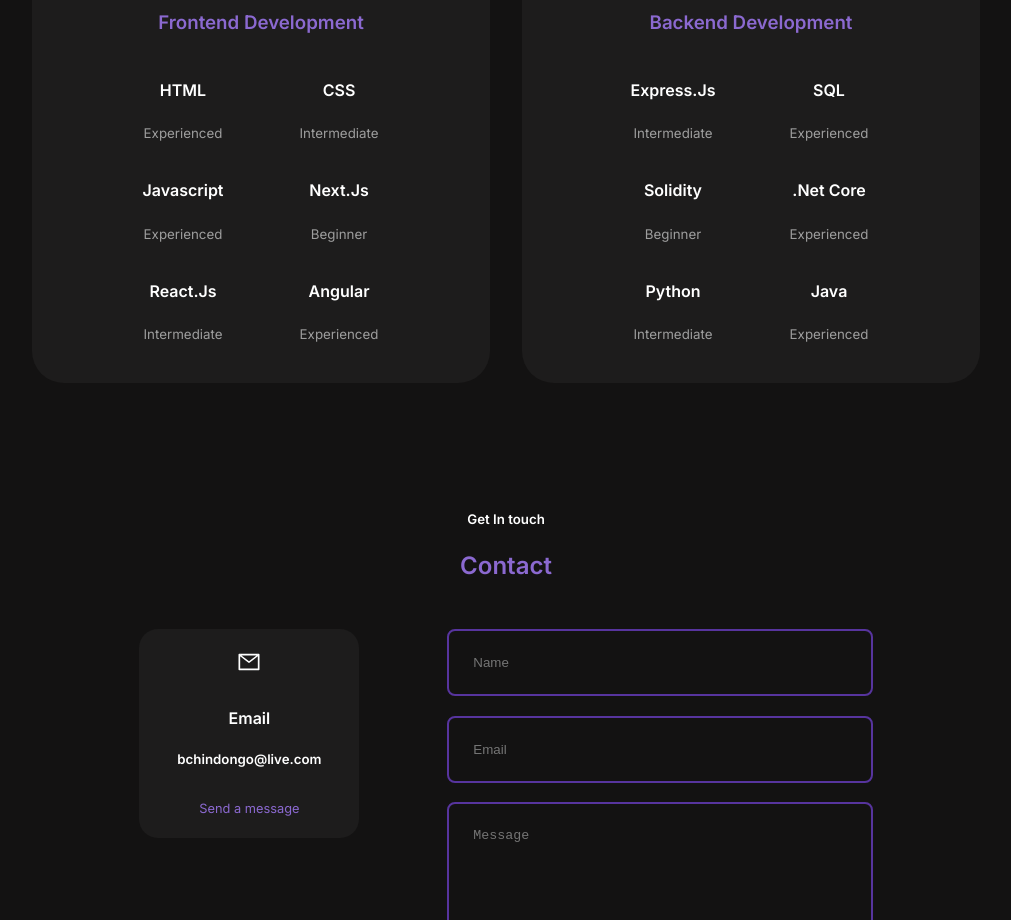
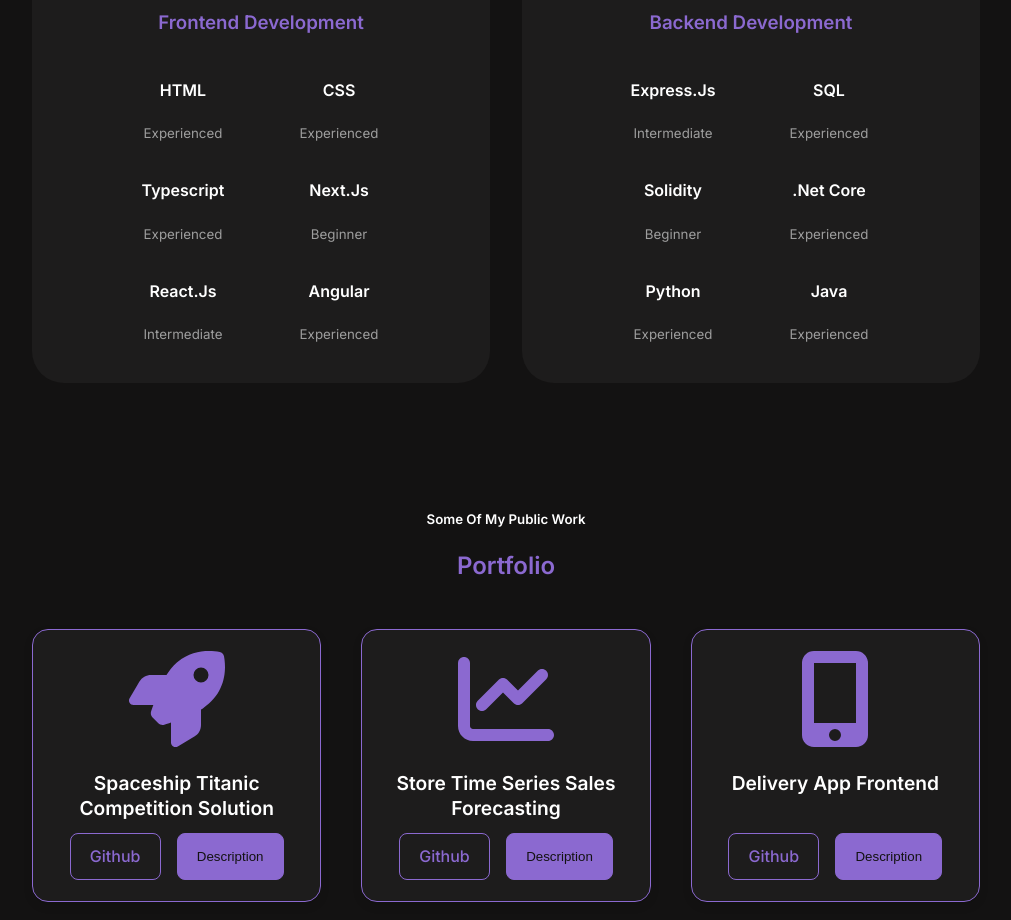
Before and after one commit to BupeChindongo/react-personal-website, a React (Create React App) app: page / in a window 1280 px wide. Shown: the part 1880-2800 px from the top of the page, without its empty margins (134-1145 px from the left). Built offline with nearby package versions, Linux system fonts and the light colour scheme.

Commit message:
Portfolio reintroduced, 2024 information updates.

```diff
--- a/package.json
+++ b/package.json
@@ -4,6 +4,9 @@
   "private": true,
   "dependencies": {
     "@emailjs/browser": "^3.10.0",
+    "@fortawesome/fontawesome-svg-core": "^6.6.0",
+    "@fortawesome/free-solid-svg-icons": "^6.6.0",
+    "@fortawesome/react-fontawesome": "^0.2.2",
     "@testing-library/jest-dom": "^5.16.5",
     "@testing-library/react": "^13.4.0",
     "@testing-library/user-event": "^13.5.0",
--- a/src/App.jsx
+++ b/src/App.jsx
@@ -2,7 +2,7 @@ import React from 'react'
 import NavBar from './components/NavBar/NavBar'
 import Footer from './components/Footer/Footer'
 import About from './components/About/About'
-// import Portfolio from './components/Portfolio/Portfolio'
+import Portfolio from './components/Portfolio/Portfolio'
 import Contact from './components/Contact/Contact'
 import Header from './components/Header/Header'
 import Experience from './components/Experience/Experience'
@@ -14,7 +14,7 @@ const App = () => {
             <NavBar />
             <About />
             <Experience />
-            {/* <Portfolio /> */}
+            <Portfolio />
             <Contact />
             <Footer />
         </>
--- a/src/components/Experience/Experience.jsx
+++ b/src/components/Experience/Experience.jsx
@@ -20,11 +20,11 @@ const Experience = () => {
                         <article className="experience__details">
 
                             <h4>CSS</h4>
-                            <small className='text-light'>Intermediate</small>
+                            <small className='text-light'>Experienced</small>
                         </article>
                         <article className="experience__details">
 
-                            <h4>Javascript</h4>
+                            <h4>Typescript</h4>
                             <small className='text-light'>Experienced</small>
                         </article>
                         <article className="experience__details">
@@ -70,7 +70,7 @@ const Experience = () => {
                         <article className="experience__details">
 
                             <h4>Python</h4>
-                            <small className='text-light'>Intermediate</small>
+                            <small className='text-light'>Experienced</small>
                         </article>
                         {/* <article className="experience__details">
 
--- a/src/components/Footer/Footer.jsx
+++ b/src/components/Footer/Footer.jsx
@@ -4,21 +4,21 @@ import './Footer.css'
 function Footer() {
     return (
         <footer>
-            <h3>Bupe Chindongo</h3>
+            <h3>Bupe Chindongo Portfolio Website</h3>
 
-            {/* <ul className='permaLinks'>
+            <ul className='permaLinks'>
                 <li><a href='#'>Home</a></li>
                 <li><a href='#about'>About</a></li>
                 <li><a href='#experience'>Experience</a></li>
                 <li><a href='#portfolio'>Portfolio</a></li>
                 <li><a href='#contact'>Contact</a></li>
-            </ul> */}
+            </ul>
 
             <div className="footer__socials">
 
             </div>
             <div className="footer__copyright">
-                <p>&copy; 2022. All rights reserved.</p>
+                <p>&copy; Bupe Chindongo 2024. All rights reserved.</p>
             </div>
         </footer>
     )
--- a/src/components/Header/CTA.jsx
+++ b/src/components/Header/CTA.jsx
@@ -1,5 +1,5 @@
 import React from 'react'
-import cv from '../../assets/Bupe_Chindongo_CV.pdf'
+import cv from '../../assets/Bupe Chindongo.pdf'
 
 function CTA() {
     return (
--- a/src/components/Portfolio/Portfolio.css
+++ b/src/components/Portfolio/Portfolio.css
@@ -7,41 +7,97 @@
 .portfolio__item {
     background: var(--color-bg-variant);
     padding: 1.3rem;
-    border-radius: 2rem;
-    border: 1px solid transparent;
+    border-radius: 1rem;
+    border: 1px solid var(--color-primary);
+    transition: all 0.3s ease;
+    box-shadow: 0 4px 10px rgba(0, 0, 0, 0.1);
+    display: flex;
+    flex-direction: column;
+    align-items: center;
 }
 
 .portfolio__item:hover {
-    border-color: var(--color-primary-variant);
-    background: transparent;
+    transform: translateY(-5px);
+    box-shadow: 0 10px 20px rgba(0, 0, 0, 0.2);
 }
 
-.portfolio__item-image {
-    border-radius: 1.5rem;
-    overflow: hidden;
+.portfolio__item-icon {
+    font-size: 2rem;
+    color: var(--color-primary);
+    margin-bottom: 0.75rem;
 }
 
 .portfolio__item h3 {
     text-align: center;
-    margin: 1.2rem 0 2rem;
+    margin: 0.75rem 0;
+    font-size: 1.2rem;
+    color: var(--color-white);
 }
 
 .portfolio__item-cta {
     display: flex;
     justify-content: center;
     gap: 1rem;
+    margin-top: auto;
+}
+
+.btn {
+    padding: 0.75rem 1.2rem;
+    border-radius: 0.5rem;
+    font-weight: 500;
+    transition: all 0.3s ease;
+    cursor: pointer;
+}
+
+.btn-primary {
+    background: var(--color-primary);
+    color: var(--color-bg);
+}
+
+.btn-primary:hover {
+    background: var(--color-primary-variant);
+}
+
+/* Modal styles */
+.modal {
+    position: fixed;
+    top: 0;
+    left: 0;
+    width: 100%;
+    height: 100%;
+    background-color: rgba(0, 0, 0, 0.5);
+    display: flex;
+    justify-content: center;
+    align-items: center;
+    z-index: 1000;
+}
+
+.modal-content {
+    background: var(--color-bg);
+    padding: 2rem;
+    border-radius: 1rem;
+    max-width: 500px;
+    width: 90%;
+    color: var(--color-white);
+}
+
+.modal-content h2 {
+    color: var(--color-primary);
     margin-bottom: 1rem;
 }
 
+.modal-content p {
+    margin-bottom: 1.5rem;
+}
 
-@media screen and (max-width:1024px) {
+@media screen and (max-width: 1024px) {
     .portfolio__container {
         grid-template-columns: 1fr 1fr;
         gap: 1.2rem;
     }
 }
 
-@media screen and (max-width:600px) {
+@media screen and (max-width: 600px) {
     .portfolio__container {
         grid-template-columns: 1fr;
         gap: 1rem;
--- a/src/components/Portfolio/Portfolio.jsx
+++ b/src/components/Portfolio/Portfolio.jsx
@@ -1,82 +1,71 @@
-import React from 'react'
+import React, { useState } from 'react'
 import './Portfolio.css'
+import { FontAwesomeIcon } from '@fortawesome/react-fontawesome'
+import { faRocket, faChartLine, faMobileAlt } from '@fortawesome/free-solid-svg-icons'
 
 function Portfolio() {
+    const [modalOpen, setModalOpen] = useState(false);
+    const [currentProject, setCurrentProject] = useState(null);
+
+    const projects = [
+        {
+            title: "Spaceship Titanic Competition Solution",
+            icon: faRocket,
+            github: "https://github.com/BupeChindongo/Store-Sales-Time-Series/blob/main/STS.ipynb",
+            description: "This project is a solution to the Kaggle Spaceship Titanic competition. It uses machine learning techniques, particularly a neural network (unnecessary, but fun) to predict which passengers were transported to an alternate dimension. It takes a statistical approach to data science"
+        },
+        {
+            title: "Store Time Series Sales Forecasting",
+            icon: faChartLine,
+            github: "https://github.com/BupeChindongo/Store-Sales-Time-Series/blob/main/STS.ipynb",
+            description: "This project is a work in progress, and I ended up transferring to a kaggle notebook due to hardware limitations. In its complete form, this project uses time series forecasting to predict the sales of a retail store, using a gradient descent model. Likely XGBoost."
+        },
+        {
+            title: "Delivery App Frontend",
+            icon: faMobileAlt,
+            github: "https://github.com/BupeChindongo/u21566641_HW02",
+            description: "This was a project I did during my third year of university. This is an ionic frontend without a backend which is meant to showcase basic delivery app capabilities, similar to that of Uber Eats."
+        },
+    ];
+
+    const openModal = (project) => {
+        setCurrentProject(project);
+        setModalOpen(true);
+    };
+
+    const closeModal = () => {
+        setModalOpen(false);
+    };
+
     return (
         <section id='portfolio'>
-            <h5>My Recent Work</h5>
+            <h5>Some Of My Public Work</h5>
             <h2>Portfolio</h2>
 
             <div className="container portfolio__container">
-                <article className="portfolio__item">
-                    <div className="portfolio__item-image">
+                {projects.map((project, index) => (
+                    <article className="portfolio__item" key={index}>
+                        <div className="portfolio__item-icon">
+                            <FontAwesomeIcon icon={project.icon} size="3x" />
+                        </div>
+                        <h3>{project.title}</h3>
+                        <div className="portfolio__item-cta">
+                            <a href={project.github} className='btn' target='_blank' rel="noopener noreferrer">Github</a>
+                            <button className='btn btn-primary' onClick={() => openModal(project)}>Description</button>
+                        </div>
+                    </article>
+                ))}
+            </div>
 
+            {modalOpen && currentProject && (
+                <div className="modal">
+                    <div className="modal-content">
+                        <h2>{currentProject.title}</h2>
+                        <p>{currentProject.description}</p>
+                        <button className="btn btn-primary" onClick={closeModal}>Close</button>
                     </div>
-                    <h3>This is a portfolio item</h3>
-                    <div className="portfolio__item-cta">
-                        <a href="#" className='btn'>Github</a>
-                        <a href="#" className='btn btn-primary' target='_blank'>Live Demo</a>
-                    </div>
-
-                </article>
-                <article className="portfolio__item">
-                    <div className="portfolio__item-image">
-
-                    </div>
-                    <h3>This is a portfolio item</h3>
-                    <div className="portfolio__item-cta">
-                        <a href="#" className='btn'>Github</a>
-                        <a href="#" className='btn btn-primary' target='_blank'>Live Demo</a>
-                    </div>
-
-                </article>
-                <article className="portfolio__item">
-                    <div className="portfolio__item-image">
-
-                    </div>
-                    <h3>This is a portfolio item</h3>
-                    <div className="portfolio__item-cta">
-                        <a href="#" className='btn'>Github</a>
-                        <a href="#" className='btn btn-primary' target='_blank'>Live Demo</a>
-                    </div>
-
-                </article>
-                <article className="portfolio__item">
-                    <div className="portfolio__item-image">
-
-                    </div>
-                    <h3>This is a portfolio item</h3>
-                    <div className="portfolio__item-cta">
-                        <a href="#" className='btn'>Github</a>
-                        <a href="#" className='btn btn-primary' target='_blank'>Live Demo</a>
-                    </div>
-
-                </article>
-                <article className="portfolio__item">
-                    <div className="portfolio__item-image">
-
-                    </div>
-                    <h3>This is a portfolio item</h3>
-                    <div className="portfolio__item-cta">
-                        <a href="#" className='btn'>Github</a>
-                        <a href="#" className='btn btn-primary' target='_blank'>Live Demo</a>
-                    </div>
-
-                </article>
-                <article className="portfolio__item">
-                    <div className="portfolio__item-image">
-
-                    </div>
-                    <h3>This is a portfolio item</h3>
-                    <div className="portfolio__item-cta">
-                        <a href="#" className='btn'>Github</a>
-                        <a href="#" className='btn btn-primary' target='_blank'>Live Demo</a>
-                    </div>
-
-                </article>
-
-
-            </div>
+                </div>
+            )}
         </section>
     )
 }
```
Also changed, not shown: 2 other files (tests, documents, lock files or other folders).
